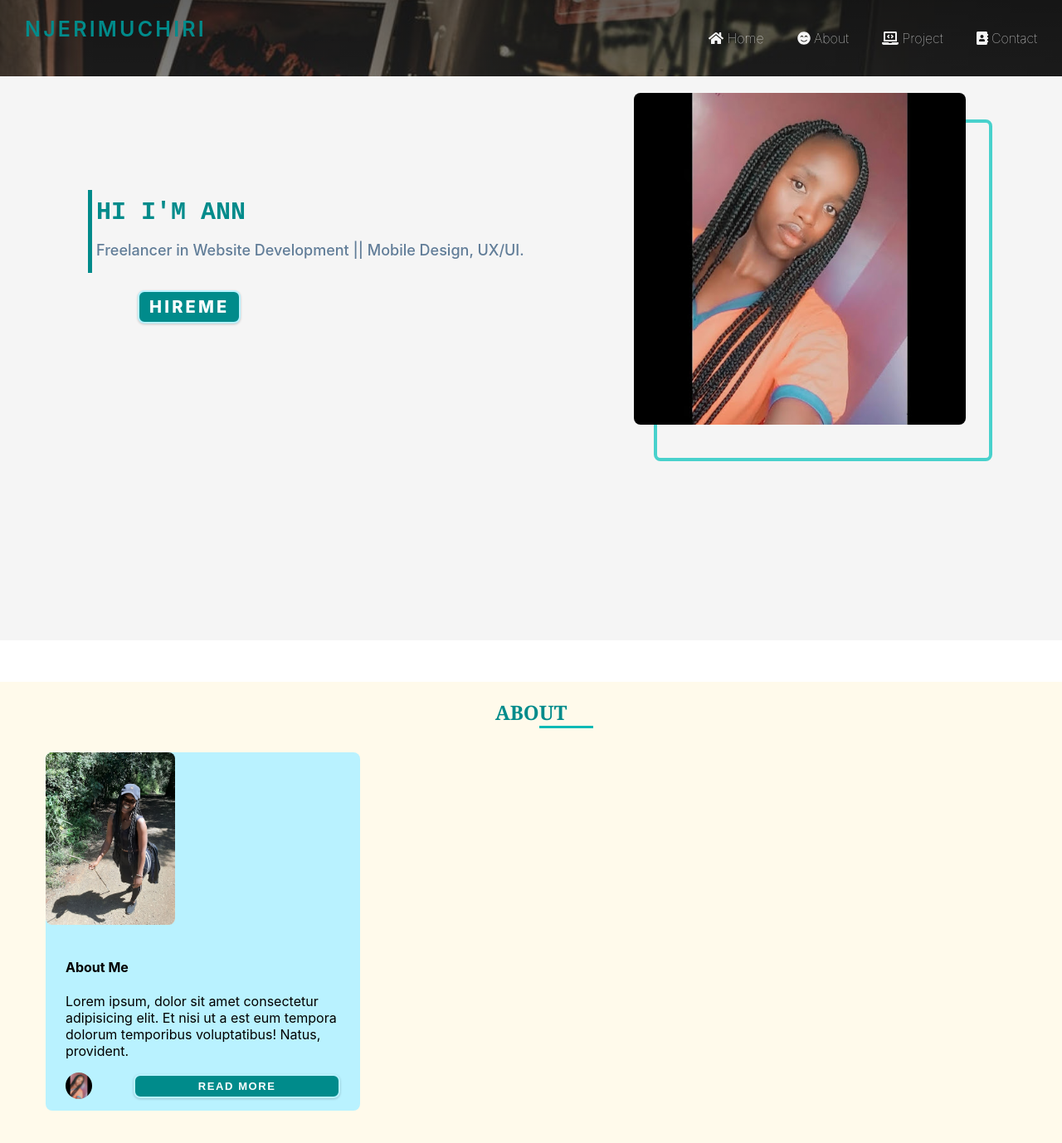
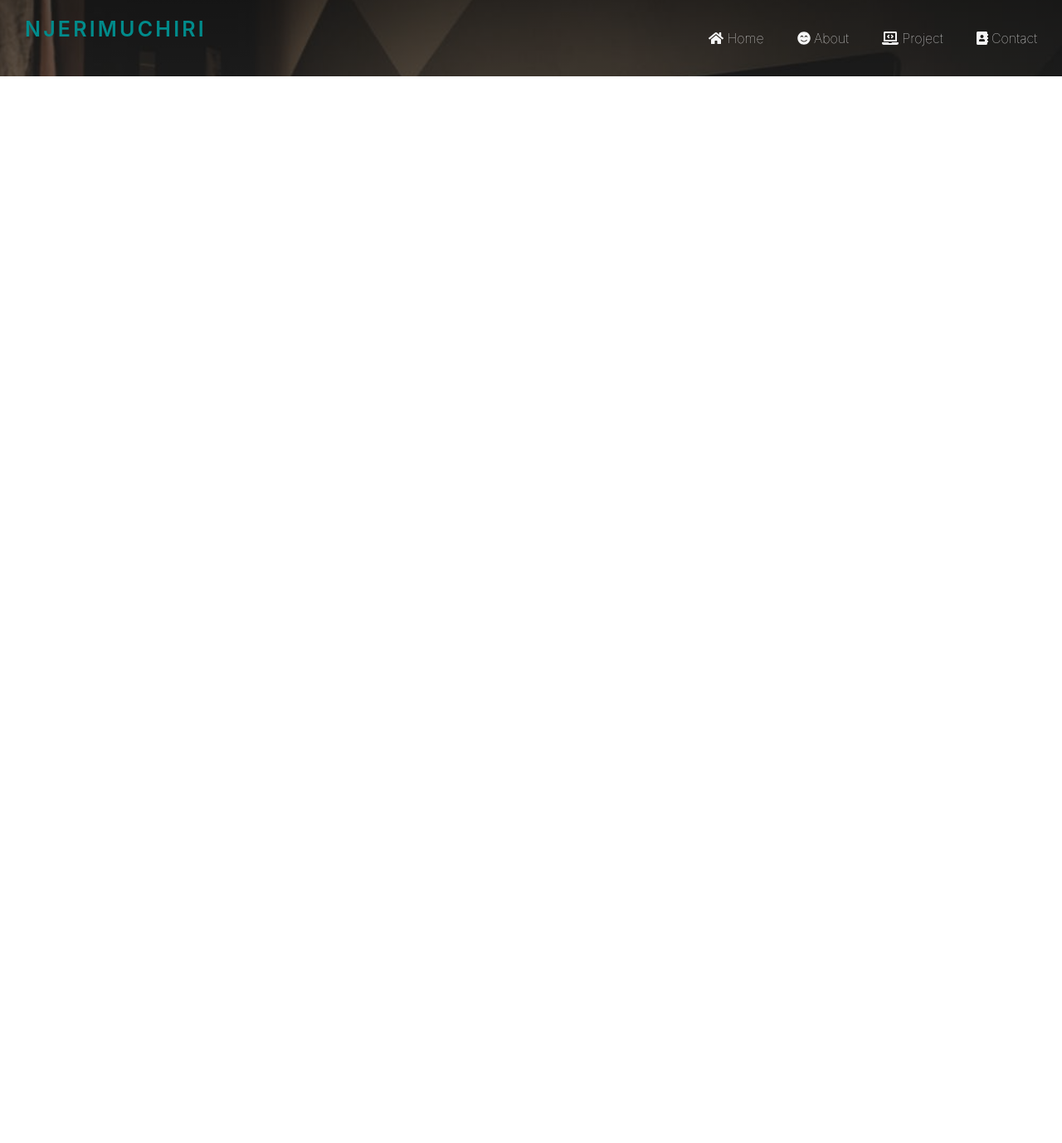
Before and after one commit to NjeriMuchiri/portfolio-app, a React (Create React App) app: page / in a window 1280 px wide. Shown: the top 1378 px of the page at 83% size. After the commit the page ends 800 px from the top, so only its background shows below. Built offline with nearby package versions, Linux system fonts and the light colour scheme.

Commit message:
Deleted all the content in my component page and starting all over from the app styling page too

```diff
--- a/src/App.css
+++ b/src/App.css
@@ -142,284 +142,3 @@
 }
 /* end of navbar */
    /*container  */
- .me-section{
-  /* background:linear-gradient(360deg, #000,#66cdaa,#aaf0d1); */
-   background:#f5f5f5;
-   width:100vw;
-   height:85vh;
-   overflow: hidden;
- }
- .about-me{
-   display:flex;
-   justify-content:center;
-   align-items: center;
-   margin:50px;
-   margin-top:300px;
- }
- .introduction::before{
-   content:'';
-   width:5px;
-   height:100px;
-   background:#48d1cc;
-   display: block;
-   margin: -10px;
-   position: absolute;
- }
- .introduction h1{
-   color:#0abab5;
-   font-size:30px;
-   text-transform: uppercase;
-   font-family:monospace;
-   position: relative;
-   margin: auto;
- }
- .introduction p{
-   color:hsl(210, 22%, 49%);
-   font-weight:500;
-   font-size:18px;
-   position: relative;
- }
- .photo-section{
-   display:none;
- }
-  .hero-btn{
-   text-transform: uppercase;
-   background: #008b8b;
-   color:#ffff;
-   position: relative;
-   letter-spacing: 0.2rem;
-   padding:0.375rem 0.75rem;
-   display:inline-block;
-   font-weight:800;
-   margin-top:20px;
-   margin-left:50px;
-   font-size: 20px;
-   border:2px solid #b9f2ff;
-   cursor:pointer;
-   box-shadow:0 1px 3px rgba(0, 0, 0, 0.2);
-   border-radius: 0.5rem;
-   transition:all 0.3s linear;
-  -webkit-transition: all 0.3s linear;
- }
- .hero-btn:hover::before,
- .hero-btn:focus::before{
-   color:hsl(211, 39%, 23%);
-   background: #80daeb;
- }
-
- @media screen and (min-width:992px){
-   .about-me {
-     display: flex;
-     justify-content: space-around;
-     align-items: center;
-     margin-top:20px;
-   }
-   .introduction::before {
-     content: '';
-     width: 5px;
-     height: 100px;
-     background: darkcyan;
-     display: block;
-     margin: -10px;
-     position: absolute;
-   }
-
-   .introduction h1 {
-     color: darkcyan;
-     font-size: 30px;
-     font-weight:900;
-     text-transform: uppercase;
-     /* font-family￼: 'monospace'; */
-     position: relative;
-     margin: auto;
-   }
-
-   .introduction p {
-     color: hsl(210, 22%, 49%);
-     font-size: 18px;
-     position: relative;
-   }
-  .introduction .hero-btn {
-     text-transform: uppercase;
-     background: #008b8b;
-     color: #ffff;
-     position: relative;
-     letter-spacing: 0.2rem;
-     padding: 0.375rem 0.75rem;
-     display: inline-block;
-     font-weight: 800;
-     margin-top:20px;
-     margin-left:50px;
-     transition: all 0.3s linear;
-     -webkit-transition: all 0.3s linear;
-     font-size: 20px;
-     border: 2px solid #b9f2ff;
-     cursor:pointer;
-     box-shadow: 0 1px 3px rgba(0, 0, 0, 0.2);
-     border-radius: 0.5rem;
-   }
-   .hero-btn:hover::after,
-   .hero-btn:focus::after{
-     color: hsl(211, 39%, 23%);
-     background: #80daeb;
-   }
-   .photo-section {
-     display: block;
-     position: relative;
-   }
-   .photo-section::before,
-   .photo-me::before{
-      content:'';
-      position:absolute;
-      width:100%;
-      height:100%;
-      border:0.25rem solid #48d1cc;
-      top:2rem;
-      right:-2rem;
-      border-radius: var(--radius);
-   }
-   .me-image{
-     max-width:25rem;
-     max-height:30rem;
-     -o-object-fit: cover;
-     object-fit: cover;
-     border-radius: var(--radius);
-     position:relative;
-   }
- }
- /* end of container page styling */
-
- /* about-me section styling */
- /* .clearfix::after,
- .clearfix::before {
-   content: '';
-   clear: both;
-   display: table;
- } */
- .part{
-   background:hsl(45, 100%, 96%);
-   margin-top: 50px;
-   width:100vw;
-   height:100vh;
-   overflow:hidden;
- }
- .section-title {
-   margin-bottom: 2rem;
-   text-align: center;
- }
- .section-title h2{
-   text-transform: uppercase;
-   color:darkcyan;
-   font-family:Cambria;
-
- }
- .section-title h2::after{
-   content:'';
-   width:65px;
-   height:3px;
-   background:#0abab5;
-   display:block;
-   margin-left:650px;
-   position:absolute;
- }
- .section-center {
-   width: 90vw;
-   margin: 0 auto;
-   max-width: 1170px;
- }
- .card{
-   height:27rem;
-   position: relative;
-   -webkit-perspective:1500px;
-   perspective: 1500px;
- }
- .card-side{
-   -webkit-transition:all 0.2s linear;
-   transition:all 0.2s linear;
-   -webkit-backface-visibility:hidden;
-   backface-visibility: hidden;
-   position:absolute;
-   top:0;
-   left:0;
-   width:100%;
-   height:100%;
-   border-radius: var(--radius);
-   -webkit-transform:translate3d(0, 0, 0);
-   transform:translate3d(0, 0, 0);
-   visibility:visible;
- }
- .card-front{
-   background:#b9f2ff;
- }
- .card-back{
-   background:#80daeb;
-   -webkit-transform: rotateY(-180deg);
-   transform: rotateY(-180deg);
-   display:grid;
-   place-items:center;
- }
- .card:hover .card-front{
-   -webkit-transform: rotateY(0);
-   transform:rotateY(0);
- }
- .card-info{
-   padding:1rem 1.5rem;
- }
- .card-front img{
-   height:13rem;
-   -o-object-fit: cover;
-   object-fit: cover;
-   border-top-left-radius:var(--radius);
-   border-top-right-radius: var(--radius);
-   border-bottom-right-radius:var(--radius);
-   border-bottom-left-radius:var(--radius);
- }
- .card-footer{
-   display:grid;
-   grid-template-columns: auto 1fr;
-   -webkit-box-align: center;
-   align-items: center;
- }
- .card-footer img{
-   width:2rem;
-   height:2rem;
-   -o-object-fit:cover;
-   object-fit: cover;
-   border-radius:50%;
- }
- .card-back .btn{
-   /* margin-bottom:0; */
-   justify-self: end;
- }
- .btn {
-   text-transform: uppercase;
-   background: #008b8b;
-   color: #ffff;
-   position: relative;
-   letter-spacing: 0.1rem;
-   padding: 5px 15px;
-   display: inline-block;
-   font-weight: 800;
-   margin-left: 50px;
-   font-size: 13px;
-   border: 2px solid #b9f2ff;
-   cursor: pointer;
-   box-shadow: 0 1px 3px rgba(0, 0, 0, 0.2);
-   border-radius: 0.5rem;
-   transition: all 0.3s linear;
-   -webkit-transition: all 0.3s linear;
- }
- .btn:hover{
-   color:#000;
- }
- .blog-center{
-   display:grid;
-   grid-template-columns: repeat(auto-fill, minmax(330px, 1fr));
-   gap:3rem 1rem;
- }
-  @media screen and (min-width: 992px) {
-    .section-center {
-      width: 95vw;
-    }
-  }
- /* end of about-me section styling */
--- a/src/components/aboutsection.js
+++ b/src/components/aboutsection.js
@@ -1,37 +1,14 @@
 import React from 'react';
 import '../App.css';
-import girlboss from '../images/aboutme.jpg';
-import boss from '../images/headerimg.jpg';
+// import girlboss from '../images/aboutme.jpg';
+// import boss from '../images/headerimg.jpg';
 
 
 
 function AboutSection(){
     return(
         <>
-        <section class="part">
-      <div class="section-title">
-        <h2>About</h2>
-      </div>
-      <div class="section-center blog-center">
-        <div class="card">
-          <div class="card-side card-front">
-            <img src={girlboss} alt="NjeriMuchiri" />
-            <div class="card-info">
-              <h4>About Me</h4>
-              <p>
-                Lorem ipsum, dolor sit amet consectetur adipisicing elit. Et
-                nisi ut a est eum tempora dolorum temporibus voluptatibus!
-                Natus, provident.
-              </p>
-              <div class="card-footer">
-                <img src={boss} alt="Njerimuchiri" />
-                <button class="btn">read more</button>
-          </div>
-            </div>
-        </div>
-        </div>
-        </div>
-        </section>
+
         </>
     );
 };
--- a/src/components/container.js
+++ b/src/components/container.js
@@ -1,24 +1,10 @@
 import React from "react";
-import boss from '../images/headerimg.jpg';
+// import boss from '../images/headerimg.jpg';
 import '../App.css';
 
 function Container(){
       return(
           <>
-          <section className="me-section">
-              <article className="about-me">
-            <div className="introduction"><h1>Hi I'm Ann </h1>
-             <p>Freelancer in Website Development ||
-             Mobile Design, UX/UI.
-              </p>
-              <a href="/contact" className="hero-btn">Hireme</a>
-             </div>
-             <div className="photo-section">
-                <img src={boss} alt="NjeriMuchiri" className="me-image" />
-             </div>
-              </article>
-
-          </section>
 
           </>
       )
```
